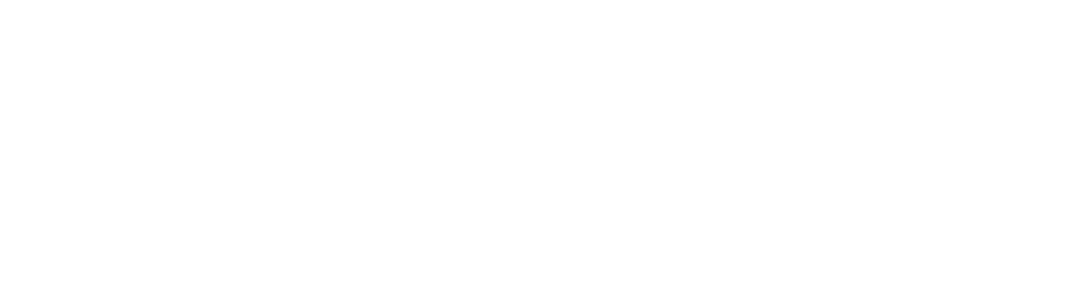
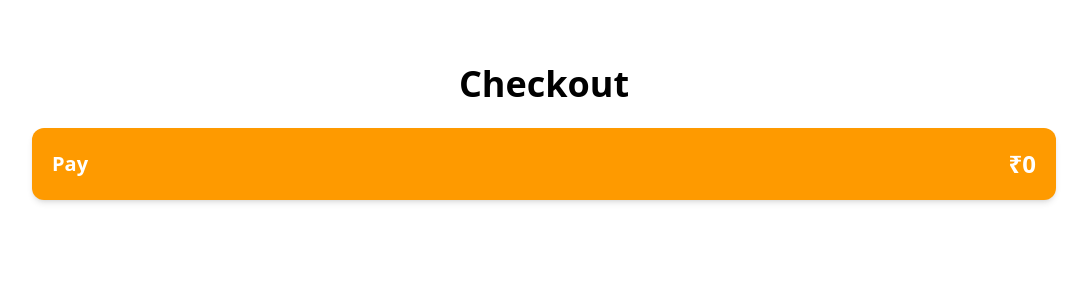
Before and after one commit to 1Agnish1/Project-Swiggy, a React (Vite) app: page /Checkout in a window 1280 px wide. Shown: the top 300 px of the page, without its empty margins (96-1183 px from the left). Built offline with nearby package versions, Linux system fonts and the light colour scheme.

Commit message:
ChekoutComponent

```diff
--- a/src/Components/Checkout.jsx
+++ b/src/Components/Checkout.jsx
@@ -1,12 +1,95 @@
-import { useSelector } from "react-redux";
+import { useSelector, useDispatch } from "react-redux";
+import { incrementItems, decrementItems } from "../Stored/cartSlice";
 
 function Checkout() {
   const items = useSelector((state) => state.cartslice.items);
+  const dispatch = useDispatch();
+
+  const price = items.reduce((total, item) => {
+    const itemPrice = Math.floor((item.price || item.defaultPrice) / 100);
+    return total + itemPrice * item.quantity;
+  }, 0);
+
+  function handleIncrementItems(item) {
+    dispatch(incrementItems(item));
+  }
+
+  function handleDecrementItems(item) {
+    dispatch(decrementItems(item));
+  }
+
   return (
     <div>
-      {items.map((value) => (
-        <div className="text-5xl">{value.name}</div>
-      ))}
+      <div className="max-w-[90%] md:max-w-[80%] mx-auto mt-16 mb-10">
+        <h1 className="text-3xl md:text-4xl font-bold text-center mb-6">
+          Checkout
+        </h1>
+
+        {items.map((value) => (
+          <div
+            key={value.id}
+            className="flex flex-col md:flex-row md:items-center justify-between border-b py-4 gap-4"
+          >
+            {/* Image + Name */}
+            <div className="flex items-center gap-4 md:w-[40%]">
+              <img
+                className="w-24 sm:w-32 md:w-36 h-20 sm:h-24 md:h-28 object-cover rounded-xl"
+                src={`https://media-assets.swiggy.com/swiggy/image/upload/${value.imageId}`}
+                alt={value.name}
+              />
+
+              <p className="text-sm sm:text-base font-medium line-clamp-2">
+                {value.name}
+              </p>
+            </div>
+
+            {/* Price Section */}
+            <div className="flex justify-between md:justify-end items-center w-full md:w-[40%] gap-6 text-sm sm:text-base">
+              {/* Single price */}
+              <div>
+                ₹{Math.floor((value.price || value.defaultPrice) / 100)}
+              </div>
+
+              {/* Quantity Controller */}
+              <div className="flex items-center gap-3">
+                <button
+                  className="bg-gray-200 px-3 py-1 rounded"
+                  onClick={() => handleDecrementItems(value)}
+                >
+                  -
+                </button>
+
+                <span className="font-semibold">{value.quantity}</span>
+
+                <button
+                  className="bg-green-500 text-white px-3 py-1 rounded"
+                  onClick={() => handleIncrementItems(value)}
+                >
+                  +
+                </button>
+              </div>
+
+              {/* Total */}
+              <div className="font-bold">
+                ₹
+                {Math.floor((value.price || value.defaultPrice) / 100) *
+                  value.quantity}
+              </div>
+            </div>
+          </div>
+        ))}
+
+        {/* Pay Section */}
+        <div className="flex justify-between items-center p-4 sm:p-5 rounded-xl shadow-md mt-6 bg-amber-500 text-white">
+          <div className="text-base sm:text-lg md:text-xl font-semibold">
+            Pay
+          </div>
+
+          <div className="text-lg sm:text-xl md:text-2xl font-bold">
+            ₹{price}
+          </div>
+        </div>
+      </div>
     </div>
   );
 }
```
